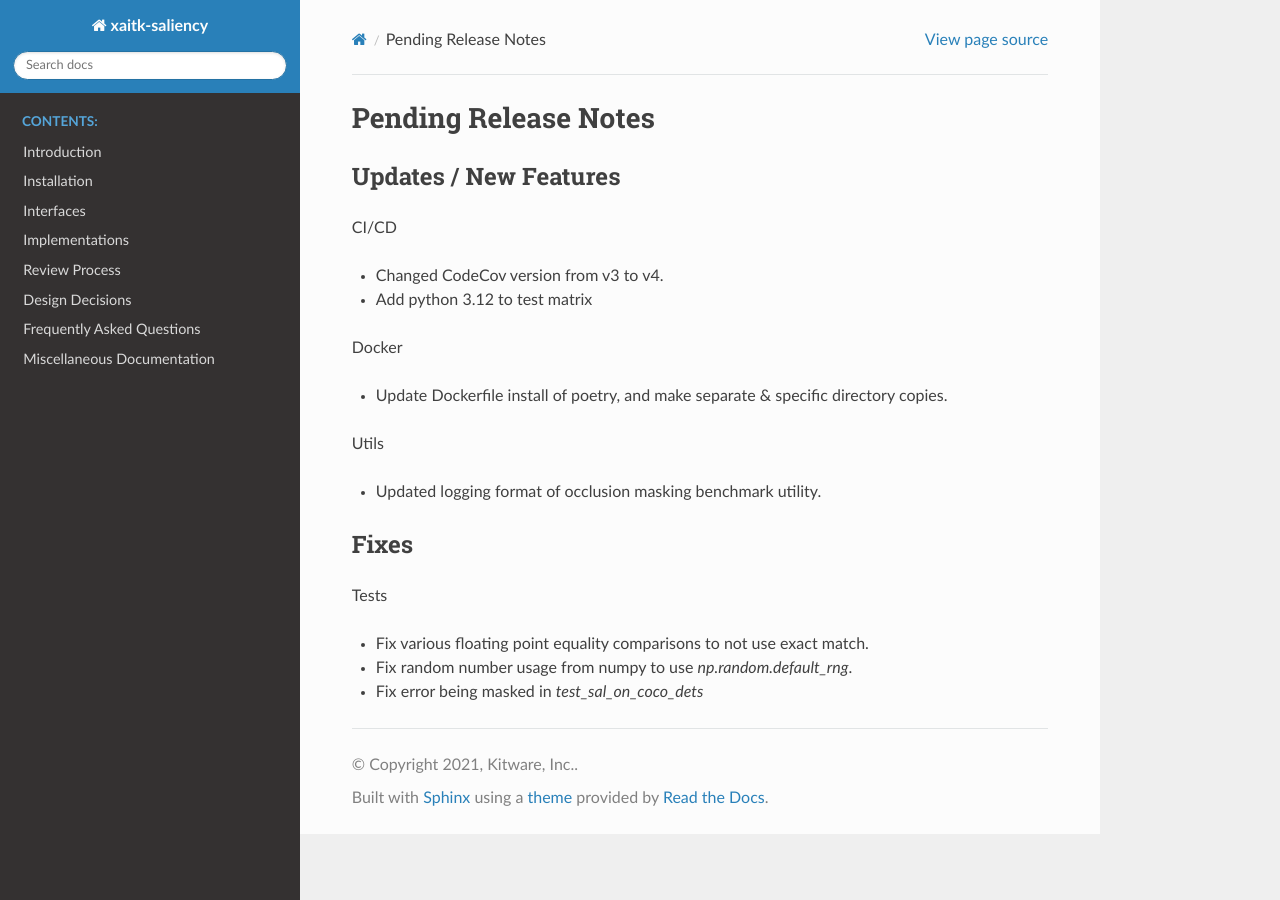
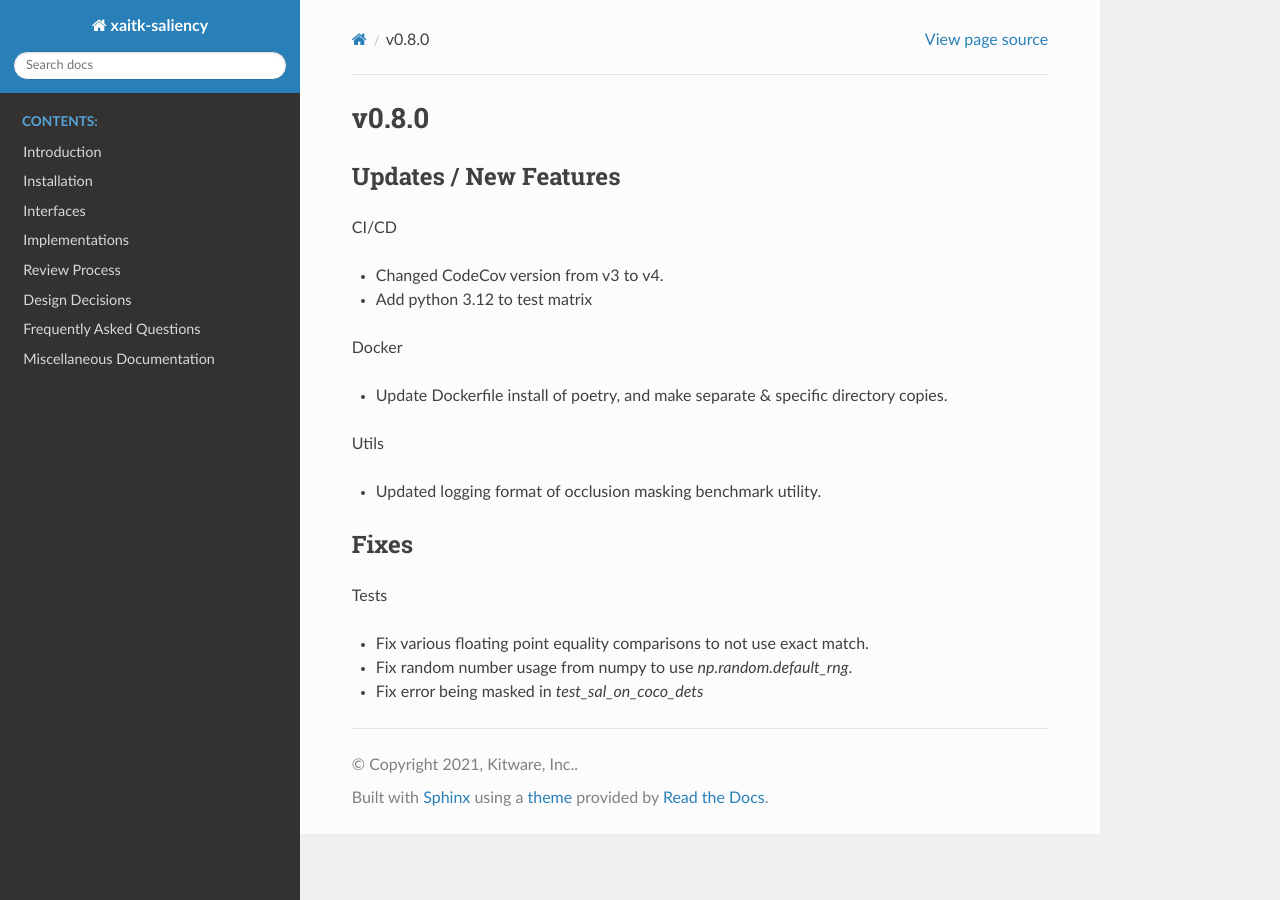
Before and after one commit to XAITK/xaitk-saliency, a Sphinx documentation site: the page built from docs/release_notes/v0.8.0.rst, in a window 1280 px wide. Built offline with Sphinx 7.4.7 and the Read the Docs theme 2.0.0, drawn with Linux system fonts in a browser that asks for light colours; pages that are not in the unit, such as notebooks, are missing from menus.

Commit message:
Update version number to 0.8.0

```diff
--- a/docs/release_notes.rst
+++ b/docs/release_notes.rst
@@ -12,3 +12,4 @@
    release_notes/v0.6.0
    release_notes/v0.6.1
    release_notes/v0.7.0
+   release_notes/v0.8.0
--- a/docs/release_notes/pending_release.rst
+++ b/docs/release_notes/v0.8.0.rst
@@ -1,5 +1,5 @@
-Pending Release Notes
-=====================
+v0.8.0
+======
 
 Updates / New Features
 ----------------------
--- a/pyproject.toml
+++ b/pyproject.toml
@@ -8,7 +8,7 @@
 # REMEMBER: `distutils.version.*Version` types can be used to compare versions
 # from strings like this.
 # This package prefers to use the strict numbering standard when possible.
-version = "0.7.0"
+version = "0.8.0"
 description = """\
     Visual saliency map generation interfaces and baseline implementations \
     for explainable AI."""
```
